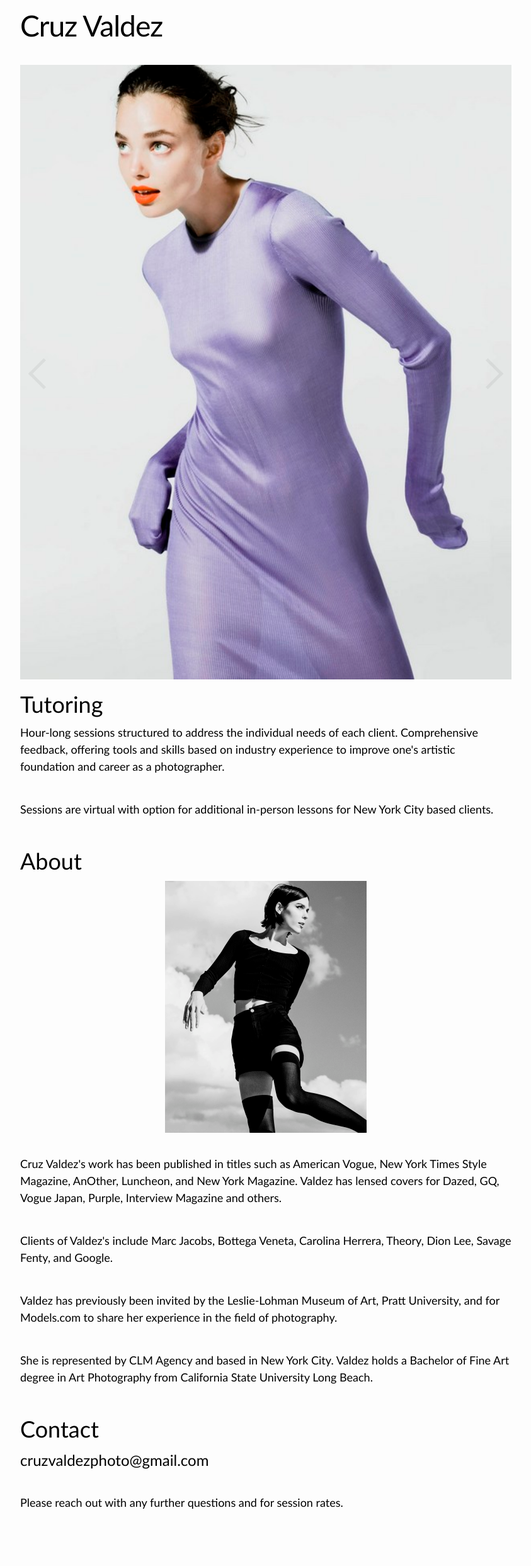
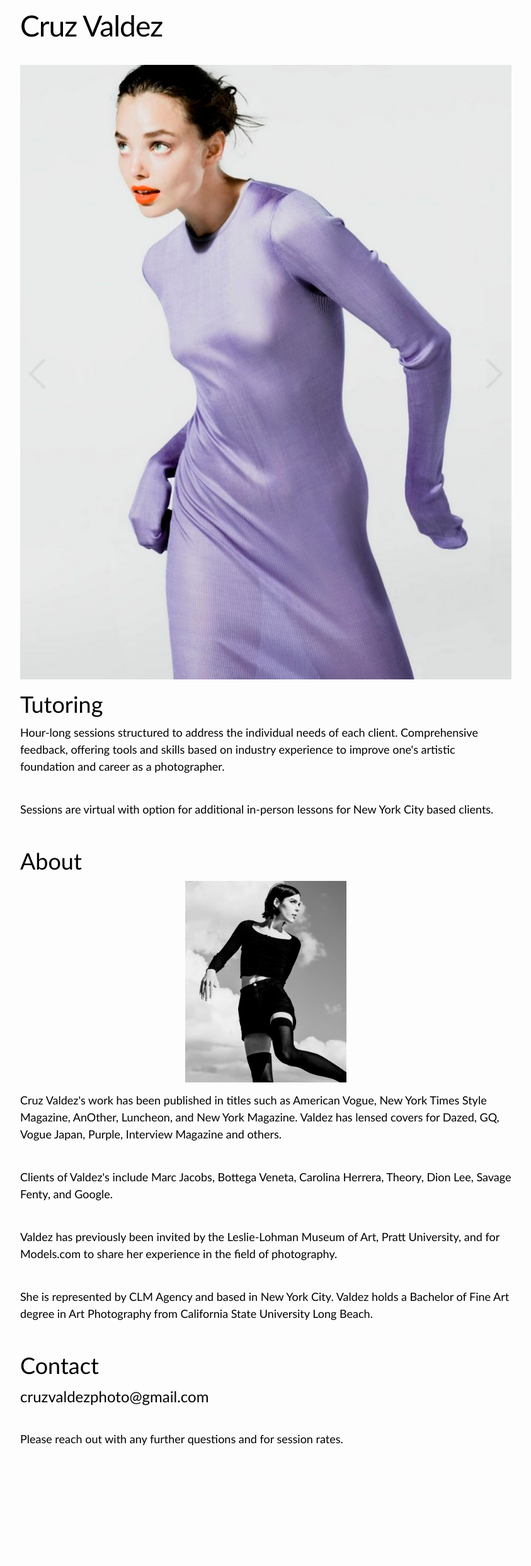
Before and after one commit to maybesheforgot/ccvtutor, a Jekyll site: the page built from index.markdown, in a window 1280 px wide. Shown: the whole page at 63% size, without its empty margins (218-1061 px from the left). Built offline with Jekyll 4.4.1, drawn with Linux system fonts in a browser that asks for light colours; after the commit the page ends 2386 px from its top, so only the background shows below that.

Commit message:
more tweaks to sizing

```diff
--- a/_includes/about.html
+++ b/_includes/about.html
@@ -1,7 +1,6 @@
 <div class="about">
 <h2>About</h2>
-<center><img src="uploads/sp.jpg" style="width:320px; height: 400px;"></img></center>
-<br>
+<center><img src="uploads/sp.jpg" style="width:256px; height: 320px; padding-bottom: 15px;"></img></center>
 <p>Cruz Valdez's work has been published in titles such as American Vogue, New York Times Style Magazine, AnOther, Luncheon, and New York Magazine. Valdez has lensed covers for Dazed, GQ, Vogue Japan, Purple, Interview Magazine and others.</p>
 <br>
 <p>Clients of Valdez's include Marc Jacobs, Bottega Veneta, Carolina Herrera, Theory, Dion Lee, Savage Fenty, and Google.</p>
--- a/_sass/minima.scss
+++ b/_sass/minima.scss
@@ -36,7 +36,7 @@
 @mixin media-query($device) {
   @media screen and (max-width: $device) {
     @content;
-            .carousel__holder {width: 100%; position: relative; padding: 0 0 450px 0; margin: 0;}
+            .carousel__holder {width: 100%; position: relative; padding: 0 0 350px 0; margin: 0 auto 10px auto;}
   }
 }
 
```
